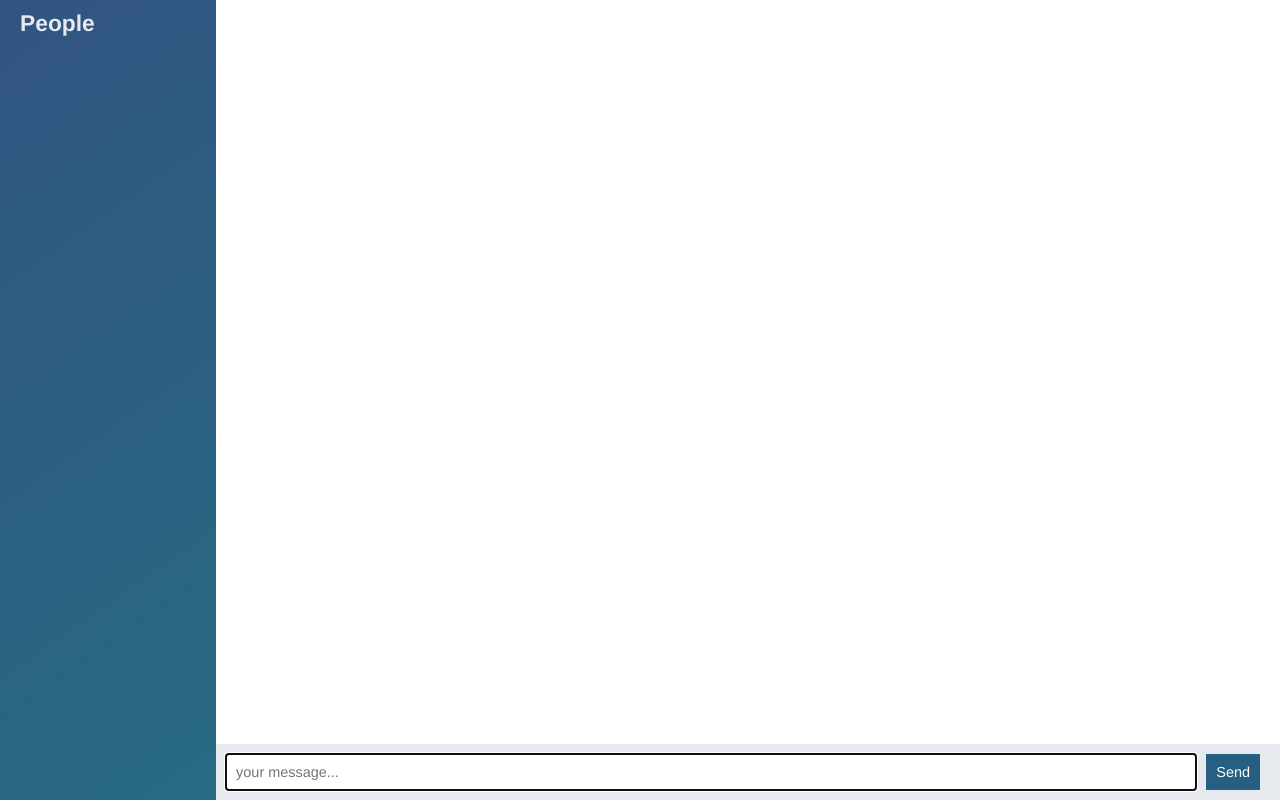
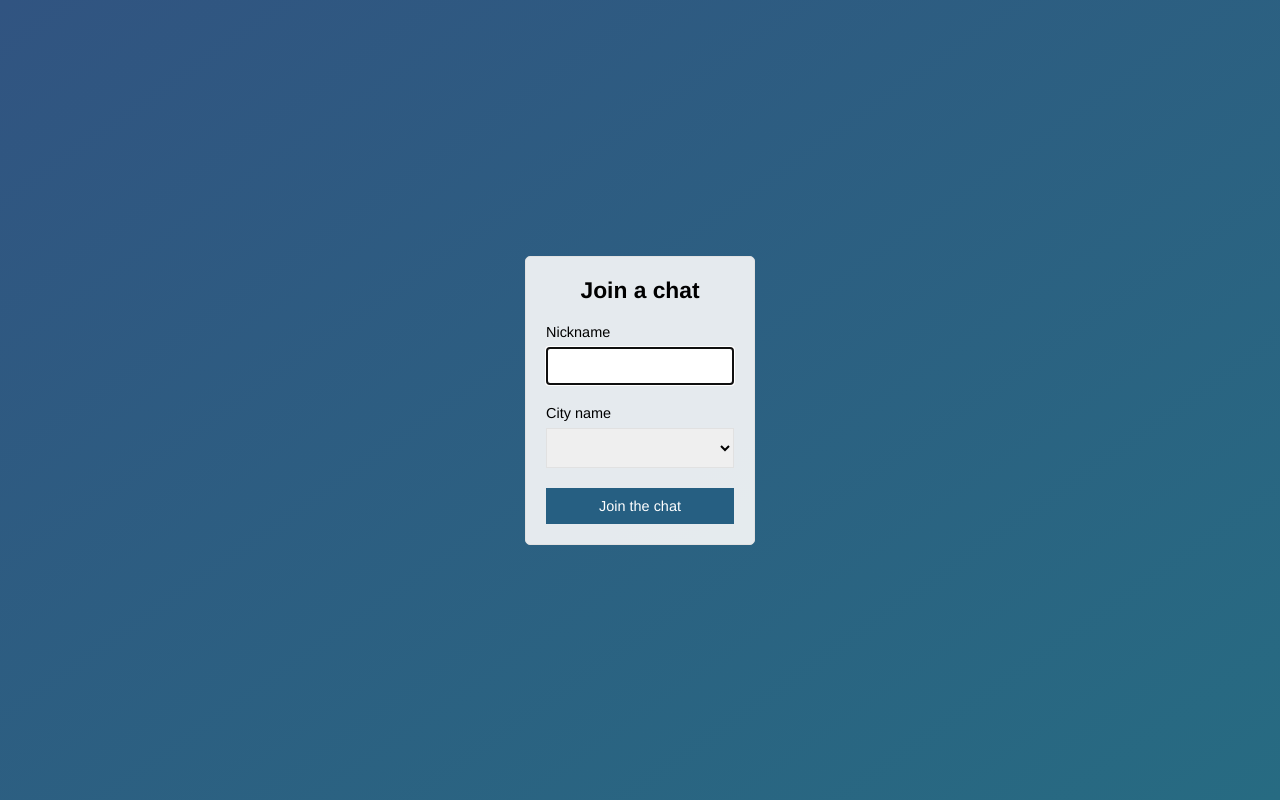
Before and after one commit to eulenmesquita/node-chat-app, a website: page public/index.html in a window 1280 px wide. Drawn offline with nearby package versions, Linux system fonts and the light colour scheme; no server answers.

Commit message:
Add join page submiting to chat page

```diff
--- a/public/index.html
+++ b/public/index.html
@@ -2,42 +2,33 @@
 <html lang="en">
 <head>
     <meta charset="UTF-8">
-    <meta name="viewport" content="width=device-width, initial-scale=1.0">
+    <meta name="viewport" content="width=device-width, initial-scale=1.0, user-scalable=no">
     <meta http-equiv="X-UA-Compatible" content="ie=edge">
+    <title>Join | NodeChatApp</title>
     <link rel="stylesheet" href="/css/styles.css">
-    <title>Chat App</title>
 </head>
-<body class="chat">
-    <div class="chat__sidebar">
-        <h3>People</h3>
+<body class="centered-form">
+    <div class="centered-form__form">
+        <form action="/chat.html">
+            <div class="form-field">
+                <h3>Join a chat</h3>
+            </div>
+            <div class="form-field">
+                <label for="nickname">Nickname</label>
+                <input type="text" id="nickname" autofocus/>
+            </div>
+            <div class="form-field">
+                <label for="room">City name</label>
+                <select id="room">
+                    <option></option>
+                    <option value="brisbane">Brisbane</option>
+                    <option value="gold">Gold Coast</option>
+                </select>
+            </div>
+            <div class="form-field">
+                <button type="buton">Join the chat</button>
+            </div>
+        </form>
     </div>
-
-    <div class="chat__main">
-        <ol id="messages" class="chat__messages"></ol>
-        <div class="chat__footer">
-            <form id="message-form">
-                <input type="text" name="message" id="message"
-                    autofocus autocomplete="off" placeholder="your message..."/>
-                <button id="send-button">Send</button>
-            </form>
-        </div>
-    </div>
-    <script id="message-template" type="text/template">
-        <li class="message">
-            <div class="message__title">
-                <h4>{{from}}</h4>
-                <span>{{time}}</span>
-            </div>
-            <div class="message__text">
-                {{text}}
-            </div>
-        </li>
-    </script>
-
-    <script src="/socket.io/socket.io.js"></script>
-    <script src="/js/libs/jquery-3.2.1.min.js"></script>
-    <script src="/js/libs/mustache.min.js"></script>
-    <script src="/js/libs/moment.min.js"></script>
-    <script src="/js/index.js"></script>
 </body>
 </html>
```
Also changed, not shown: public/chat.html (added, +43 -0 lines), public/js/chat.js (renamed from public/js/index.js).
